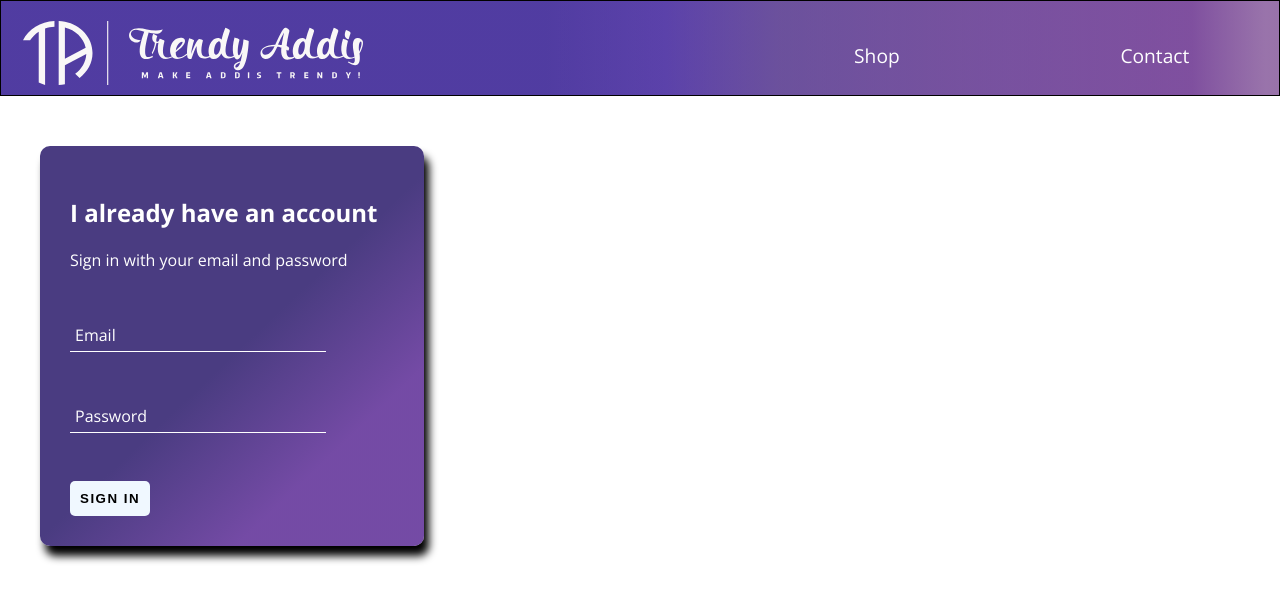
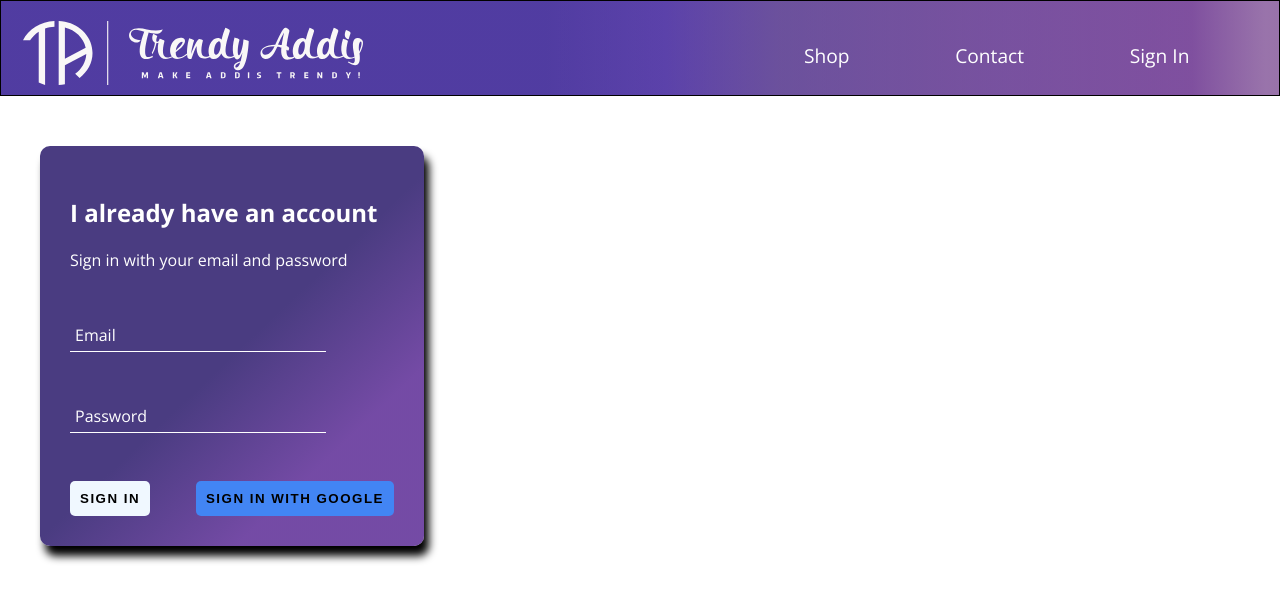
Before and after one commit to mmexploit/trendy-addis, a React (Create React App) app: page /signin in a window 1280 px wide. Shown: the top 602 px of the page. Built offline with nearby package versions, Linux system fonts and the light colour scheme; no server answers.

Commit message:
integrated with firebase, added sign in page with styles

```diff
--- a/package.json
+++ b/package.json
@@ -6,6 +6,8 @@
     "@testing-library/jest-dom": "^5.16.5",
     "@testing-library/react": "^13.3.0",
     "@testing-library/user-event": "^13.5.0",
+    "firebase": "^9.9.3",
+    "firebase-admin": "^11.0.1",
     "react": "^18.2.0",
     "react-dom": "^18.2.0",
     "react-router-dom": "^5.2.0",
--- a/src/App.css
+++ b/src/App.css
@@ -3,3 +3,9 @@
     padding: 0;
     margin: 0;
 }
+
+*,
+*::before,
+*::after {
+    box-sizing: border-box;
+}
--- a/src/App.js
+++ b/src/App.js
@@ -6,11 +6,35 @@
 import ShopPage from './components/pages/shop/shop.component';
 import Header from './components/header/header.component';
 import SignInAndSignUp from './components/pages/sign-in-and-sign-up/sign-ins-and-sign-up.component';
+import { auth } from './firebase/firebase.utils';
 
-function App() {
+
+class App extends React.Component {
+  constructor(props) {
+    super(props)
+
+    this.state = {
+       currentUser: null
+    }
+  }
+
+  unsubsribeFromAuth = null
+
+  componentDidMount() {
+    this.unsubsribeFromAuth = auth.onAuthStateChanged(user => {
+      this.setState({ currentUser: user});
+      console.log(user)
+    })
+  }
+
+  componentWillUnmount () {
+    this.unsubsribeFromAuth();
+  }
+
+  render () {
   return (
     <div className='App'>
-      <Header/>
+      <Header currentUser={this.state.currentUser}/>
       <Switch>
         <Route exact path='/' component={HomePage}/>
         <Route path="/shop" component={ShopPage}/>
@@ -19,6 +43,7 @@
     </div>
 
   );
+  }
 }
 
 export default App;
--- a/src/components/custom-button/custom-button.component.jsx
+++ b/src/components/custom-button/custom-button.component.jsx
@@ -2,8 +2,8 @@
 
 import './custom-button.styles.css'
 
-const CustomButton = ({ children, ...otherProps}) => (
-  <button className='custom-button' {...otherProps}>
+const CustomButton = ({ children, isGoogleSignIn, ...otherProps}) => (
+  <button className={`${isGoogleSignIn ? 'google-sign-in' : ' '} custom-button`} {...otherProps}>
     {children}
   </button>
 )
--- a/src/components/custom-button/custom-button.styles.css
+++ b/src/components/custom-button/custom-button.styles.css
@@ -12,3 +12,11 @@
     background-color: black;
     color: white;
 }
+
+.google-sign-in {
+    background-color: #4285F4;
+}
+
+.google-sign-in:hover {
+    background-color: blue;
+}
--- a/src/components/header/header.component.jsx
+++ b/src/components/header/header.component.jsx
@@ -1,11 +1,13 @@
 import React from 'react'
 import { Link } from 'react-router-dom'
+
+import { auth } from '../../firebase/firebase.utils'
 
 import { ReactComponent as Logo } from '../../assets/trendy-logo-mobile.svg'
 
 import './header.styles.css'
 
-const Header  = () => (
+const Header  = ({currentUser}) => (
     <div className='header'>
         <Link className="logo-container" to="/">
             <Logo className="logo"/>
@@ -17,6 +19,12 @@
             <Link className='option' to="/shop">
                 Contact
             </Link>
+            {
+                currentUser ?
+                <div className='option' onClick={() => auth.signOut()}>Sign Out</div>
+                :
+                <Link className='option' to='/signin'>Sign In</Link>
+            }
         </div>
 
     </div>
--- a/src/components/header/header.styles.css
+++ b/src/components/header/header.styles.css
@@ -18,11 +18,12 @@
 .option {
     display: flex;
     justify-content: space-around;
-    gap: 10em;
+    gap: 4em;
     text-decoration: none;
     color: white;
     margin-right: 1.5em;
     font-size: 1.2rem;
+    cursor: pointer;
 }
 
 .body {
--- a/src/components/sign-in/sign-in.component.jsx
+++ b/src/components/sign-in/sign-in.component.jsx
@@ -2,6 +2,8 @@
 import CustomButton from '../custom-button/custom-button.component'
 import FormInput from '../form-input/form-input.component'
 import './sign-in.styles.css'
+import { signInWithGoogle } from '../../firebase/firebase.utils'
+
 
 export class SignIn extends Component {
     constructor(props) {
@@ -37,7 +39,10 @@
           <FormInput name="password" type="password" label="Password" handleChange={this.handleChange} value={this.state.password} />
 
           {/* <input type="submit" value="submit form" /> */}
-          <CustomButton type="submit">Sign In</CustomButton>
+          <div className='sign-in-buttons'>
+            <CustomButton type="submit">Sign In</CustomButton>
+            <CustomButton onClick={signInWithGoogle} isGoogleSignIn>{''}Sign In with google{''}</CustomButton>
+          </div>
         </form>
       </div>
     );
--- a/src/components/sign-in/sign-in.styles.css
+++ b/src/components/sign-in/sign-in.styles.css
@@ -12,3 +12,8 @@
     box-shadow: 5px 10px 8px black;
     color: white;
 }
+
+.sign-in-buttons {
+    display: flex;
+    justify-content: space-between;
+}
--- /dev/null
+++ b/src/firebase/firebase.utils.js
@@ -0,0 +1,25 @@
+import firebase from 'firebase/compat/app';
+import 'firebase/compat/auth';
+import 'firebase/compat/firestore';
+
+
+const config = {
+    apiKey: "AIzaSyA0pDmUfvixTLhY33euvNoyRacyblXY-1w",
+    authDomain: "trendy-addis.firebaseapp.com",
+    projectId: "trendy-addis",
+    storageBucket: "trendy-addis.appspot.com",
+    messagingSenderId: "649811660123",
+    appId: "1:649811660123:web:08630c5583465d62f81e7e",
+    measurementId: "G-JE3JL51T9L"
+}
+
+firebase.initializeApp(config)
+
+export const auth = firebase.auth()
+export const firestore = firebase.firestore()
+
+const provider = new firebase.auth.GoogleAuthProvider();
+provider.setCustomParameters({ prompt: 'select_account' })
+export const signInWithGoogle = () => auth.signInWithPopup(provider)
+
+export default firebase;
```
Also changed, not shown: 1 other file (tests, documents, lock files or other folders).
